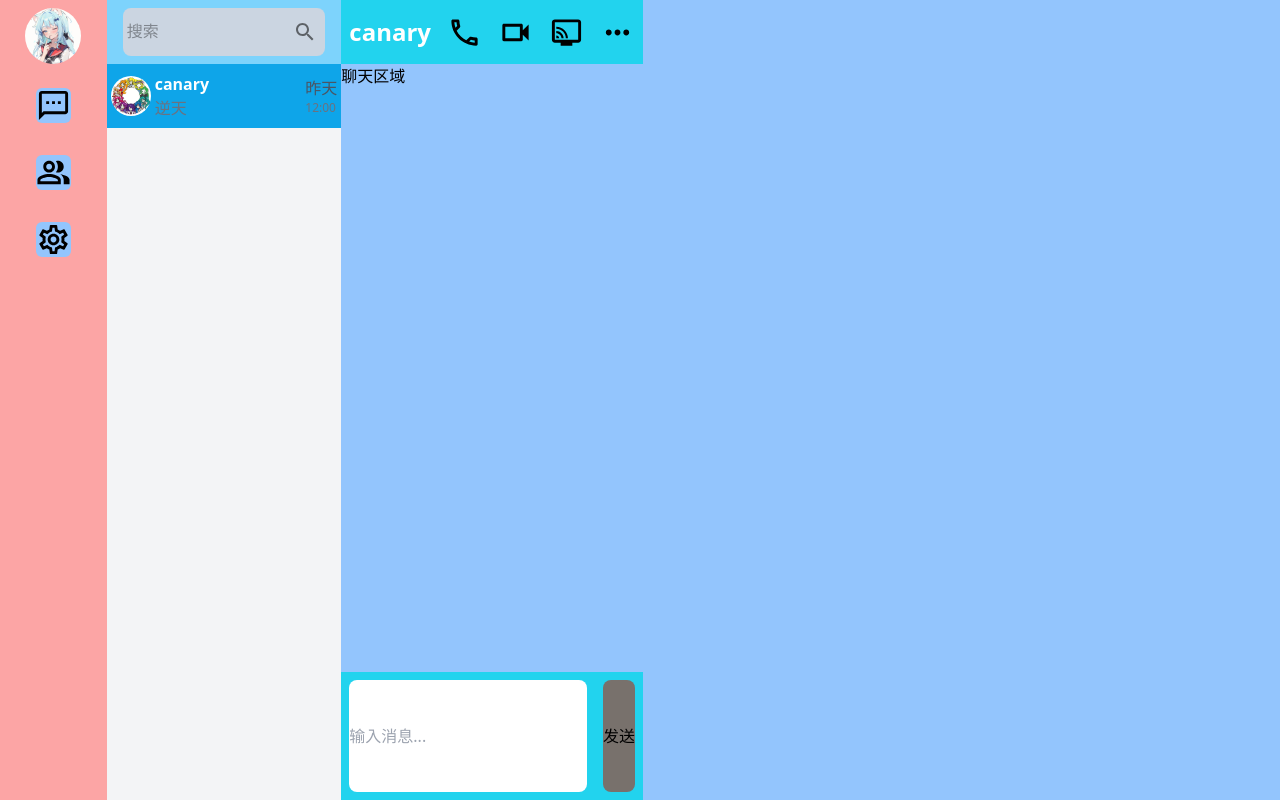
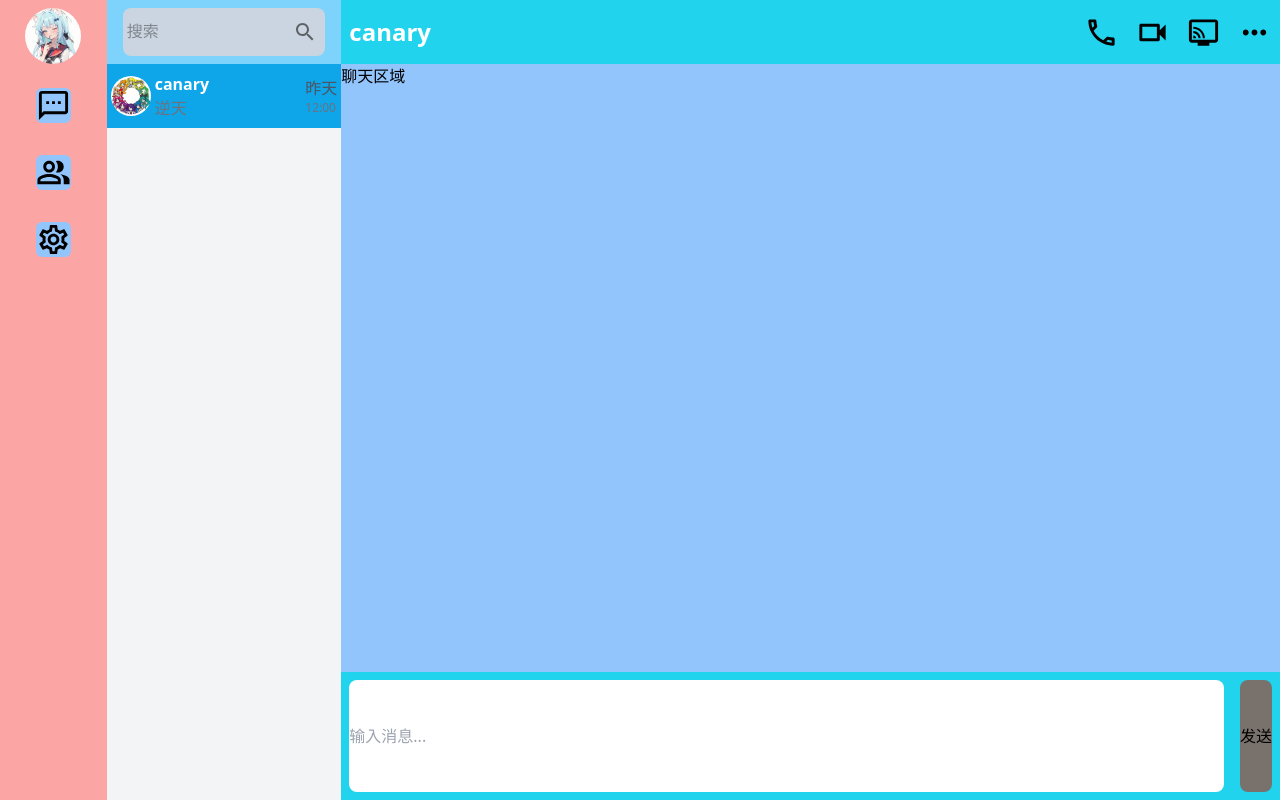
Before and after one commit to Guan612/YayaChat, a React (Vite) app in the folder front/: page /chat in a window 1280 px wide. Built offline with nearby package versions, Linux system fonts and the light colour scheme.

Commit message:
调整占比

```diff
--- a/front/src/pages/chat/index.tsx
+++ b/front/src/pages/chat/index.tsx
@@ -4,11 +4,11 @@ import Search from "./compment/search";
 export default function Chat() {
     return (
         <div className="flex flex-row h-screen">
-            <div className="w-1/5 bg-gray-100">
+            <div className="flex flex-col w-1/5 bg-gray-100">
                 <Search/>
                 <ChatList/>
             </div>
-            <div>
+            <div className="flex flex-col w-4/5">
                 <ChatIndex/>
             </div>
         </div>
```
